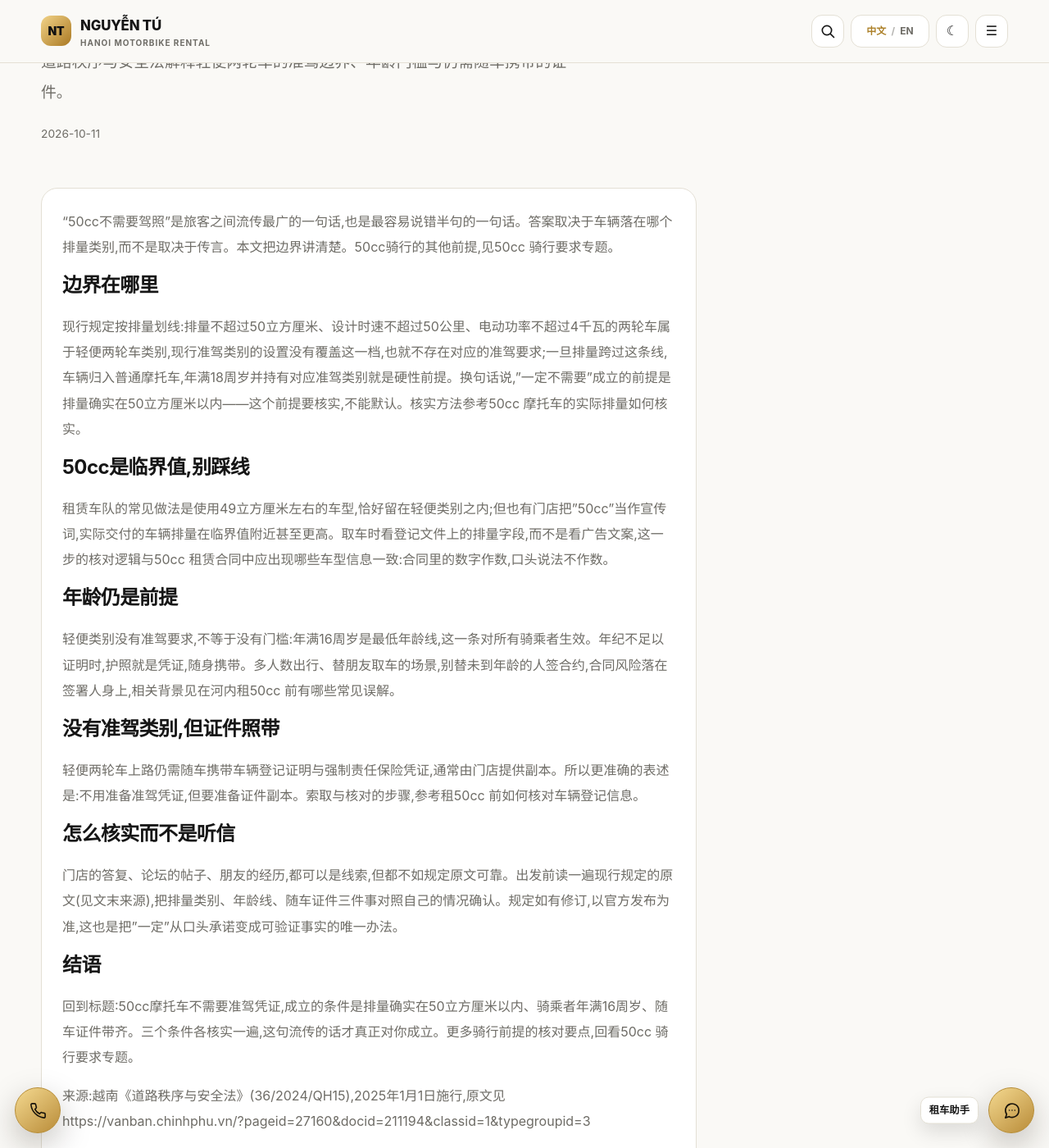
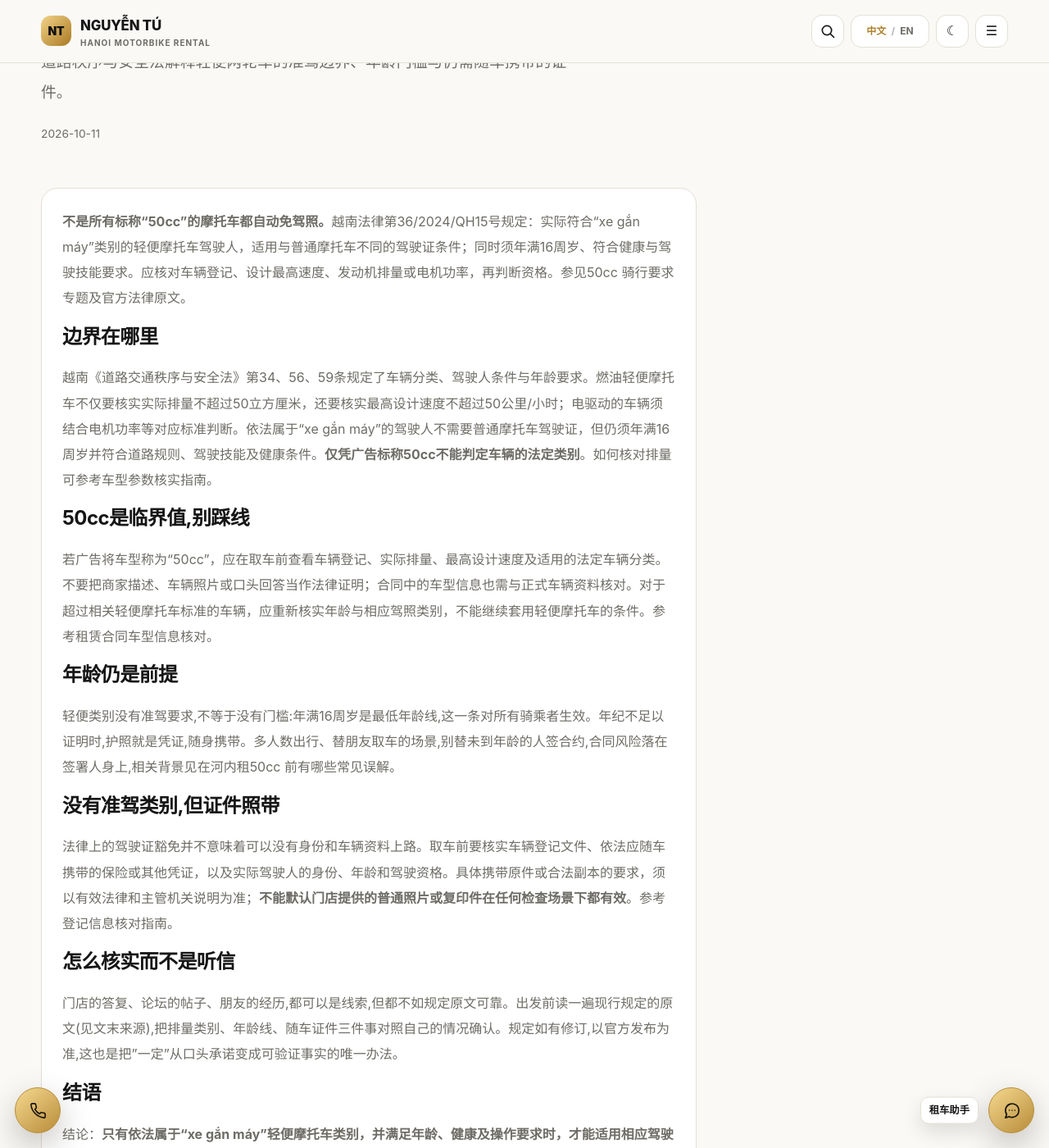
Before and after one commit to thuexemayhanoi/china, a Jekyll site: the page built from _posts/2026-10-11-hanoi-fifty-rules-02.md, in a window 1280 px wide and 1400 px high, scrolled down 258 px. Shown: the whole window at 82% size. Built offline with Jekyll 4.4.1, drawn with Linux system fonts in a browser that asks for light colours; some of the changed text lies outside the part shown.

Commit message:
seo(china): correct CN-0127 50cc statutory classification and answer-first intro

```diff
--- a/_posts/2026-10-11-hanoi-fifty-rules-02.md
+++ b/_posts/2026-10-11-hanoi-fifty-rules-02.md
@@ -13,15 +13,15 @@ seo_silo: "50cc/requirements"
 breadcrumbs: [{"label": "博客", "href": "/blog/"}, {"label": "专题", "href": "/topics/50cc/requirements/"}, {"label": "50cc 摩托车是否一定不需要驾照"}]
 publication_method: "automated_qa"
 ---
-"50cc不需要驾照"是旅客之间流传最广的一句话,也是最容易说错半句的一句话。答案取决于车辆落在哪个排量类别,而不是取决于传言。本文把边界讲清楚。50cc骑行的其他前提,见[50cc 骑行要求专题](/topics/50cc/requirements/)。
+**不是所有标称“50cc”的摩托车都自动免驾照。**越南法律第36/2024/QH15号规定：实际符合“xe gắn máy”类别的轻便摩托车驾驶人，适用与普通摩托车不同的驾驶证条件；同时须年满16周岁、符合健康与驾驶技能要求。应核对车辆登记、设计最高速度、发动机排量或电机功率，再判断资格。参见[50cc 骑行要求专题](/topics/50cc/requirements/)及[官方法律原文](https://vbpl.vn/TW/Pages/vbpq-toanvan.aspx?ItemID=170620)。
 
 ## 边界在哪里
 
-现行规定按排量划线:排量不超过50立方厘米、设计时速不超过50公里、电动功率不超过4千瓦的两轮车属于轻便两轮车类别,现行准驾类别的设置没有覆盖这一档,也就不存在对应的准驾要求;一旦排量跨过这条线,车辆归入普通摩托车,年满18周岁并持有对应准驾类别就是硬性前提。换句话说,"一定不需要"成立的前提是排量确实在50立方厘米以内——这个前提要核实,不能默认。核实方法参考[50cc 摩托车的实际排量如何核实](/blog/hanoi-fifty-models-02/)。
+越南《道路交通秩序与安全法》第34、56、59条规定了车辆分类、驾驶人条件与年龄要求。燃油轻便摩托车不仅要核实实际排量不超过50立方厘米，还要核实最高设计速度不超过50公里/小时；电驱动的车辆须结合电机功率等对应标准判断。依法属于“xe gắn máy”的驾驶人不需要普通摩托车驾驶证，但仍须年满16周岁并符合道路规则、驾驶技能及健康条件。**仅凭广告标称50cc不能判定车辆的法定类别**。如何核对排量可参考[车型参数核实指南](/blog/hanoi-fifty-models-02/)。
 
 ## 50cc是临界值,别踩线
 
-租赁车队的常见做法是使用49立方厘米左右的车型,恰好留在轻便类别之内;但也有门店把"50cc"当作宣传词,实际交付的车辆排量在临界值附近甚至更高。取车时看登记文件上的排量字段,而不是看广告文案,这一步的核对逻辑与[50cc 租赁合同中应出现哪些车型信息](/blog/hanoi-fifty-models-16/)一致:合同里的数字作数,口头说法不作数。
+若广告将车型称为“50cc”，应在取车前查看车辆登记、实际排量、最高设计速度及适用的法定车辆分类。不要把商家描述、车辆照片或口头回答当作法律证明；合同中的车型信息也需与正式车辆资料核对。对于超过相关轻便摩托车标准的车辆，应重新核实年龄与相应驾照类别，不能继续套用轻便摩托车的条件。参考[租赁合同车型信息核对](/blog/hanoi-fifty-models-16/)。
 
 ## 年龄仍是前提
 
@@ -29,7 +29,7 @@ publication_method: "automated_qa"
 
 ## 没有准驾类别,但证件照带
 
-轻便两轮车上路仍需随车携带车辆登记证明与强制责任保险凭证,通常由门店提供副本。所以更准确的表述是:不用准备准驾凭证,但要准备证件副本。索取与核对的步骤,参考[租50cc 前如何核对车辆登记信息](/blog/hanoi-fifty-models-07/)。
+法律上的驾驶证豁免并不意味着可以没有身份和车辆资料上路。取车前要核实车辆登记文件、依法应随车携带的保险或其他凭证，以及实际驾驶人的身份、年龄和驾驶资格。具体携带原件或合法副本的要求，须以有效法律和主管机关说明为准；**不能默认门店提供的普通照片或复印件在任何检查场景下都有效**。参考[登记信息核对指南](/blog/hanoi-fifty-models-07/)。
 
 ## 怎么核实而不是听信
 
@@ -37,6 +37,6 @@ publication_method: "automated_qa"
 
 ## 结语
 
-回到标题:50cc摩托车不需要准驾凭证,成立的条件是排量确实在50立方厘米以内、骑乘者年满16周岁、随车证件带齐。三个条件各核实一遍,这句流传的话才真正对你成立。更多骑行前提的核对要点,回看[50cc 骑行要求专题](/topics/50cc/requirements/)。
+结论：**只有依法属于“xe gắn máy”轻便摩托车类别，并满足年龄、健康及操作要求时，才能适用相应驾驶证例外。**请查对实际车辆参数及官方法律要求，并与门店确认实际租车条件；不要把“50cc”宣传语当作充分证据。参见[50cc 骑行要求专题](/topics/50cc/requirements/)。
 
 来源:越南《道路秩序与安全法》(36/2024/QH15),2025年1月1日施行,原文见 https://vanban.chinhphu.vn/?pageid=27160&docid=211194&classid=1&typegroupid=3
```
